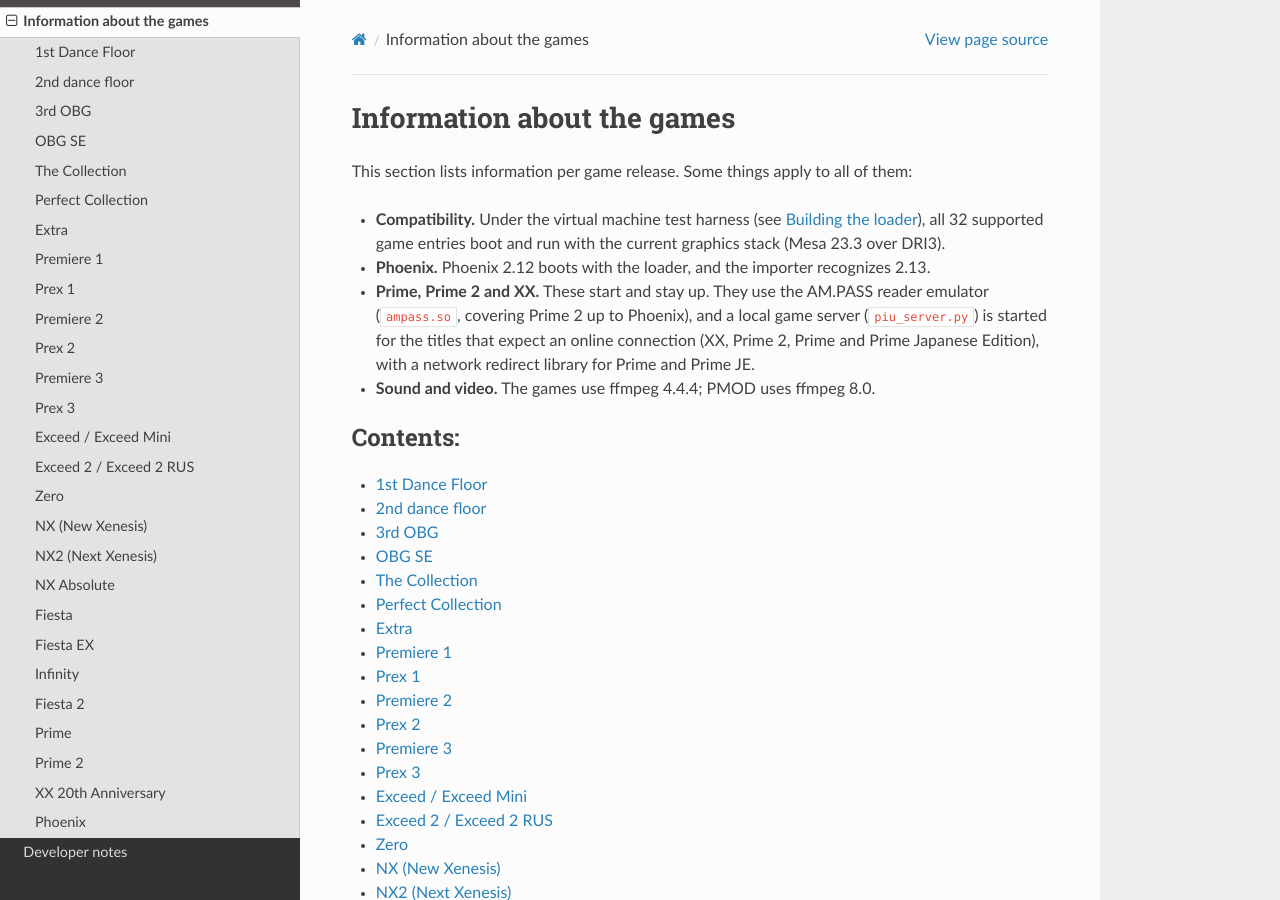
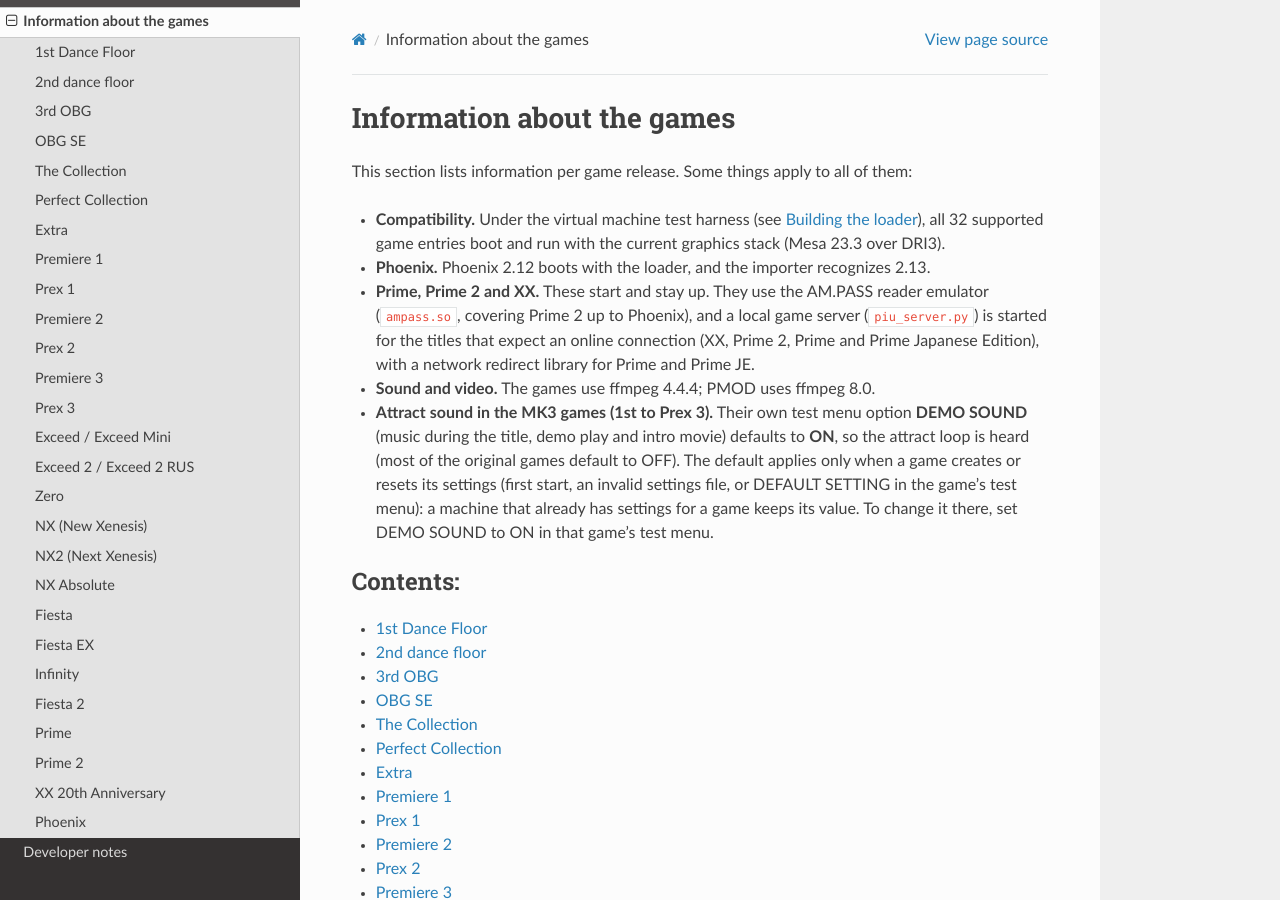
Before and after one commit to ckdur/imperfect-manual, a Sphinx documentation site: the page built from docs/games/intro.rst, in a window 1280 px wide and 900 px high. Built offline with Sphinx 7.4.7 and the Read the Docs theme 3.1.0, drawn with Linux system fonts in a browser that asks for light colours.

Commit message:
Manual: DEMO SOUND default on for the old games
Co-Authored-By: Claude Sonnet 5.5 <noreply@anthropic.com>

```diff
--- a/docs/games/intro.rst
+++ b/docs/games/intro.rst
@@ -17,6 +17,13 @@ them:
   online connection (XX, Prime 2, Prime and Prime Japanese Edition), with a network redirect library
   for Prime and Prime JE.
 - **Sound and video.** The games use ffmpeg 4.4.4; PMOD uses ffmpeg 8.0.
+- **Attract sound in the MK3 games (1st to Prex 3).** Their own test menu
+  option **DEMO SOUND** (music during the title, demo play and intro movie)
+  defaults to **ON**, so the attract loop is heard (most of the original games
+  default to OFF). The default applies only when a game creates or resets its settings
+  (first start, an invalid settings file, or DEFAULT SETTING in the game's
+  test menu): a machine that already has settings for a game keeps its value.
+  To change it there, set DEMO SOUND to ON in that game's test menu.
 
 .. toctree::
    :maxdepth: 2
```
